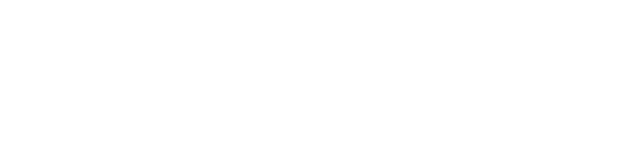
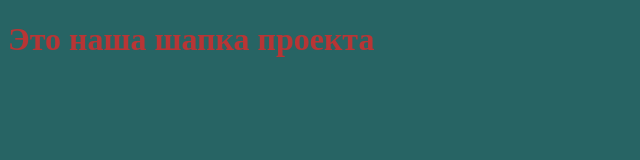
Before and after one commit to Yushkov88/goit-homework, a plain HTML site: page index.html in a window 1280 px wide. Shown: the whole page, without its empty margins (0-640 px from the left). Drawn offline with Linux system fonts and the light colour scheme.

Commit message:
Добавил заголовок и стили

```diff
--- a/index.html
+++ b/index.html
@@ -5,8 +5,11 @@
     <meta http-equiv="X-UA-Compatible" content="IE=edge">
     <meta name="viewport" content="width=device-width, initial-scale=1.0">
     <title>Title</title>
+
+    <link rel="stylesheet" href="./CSS/styles.css">
 </head>
 <body>
+    <h1>Это наша шапка проекта</h1>
 
 </body>
 </html>
```
